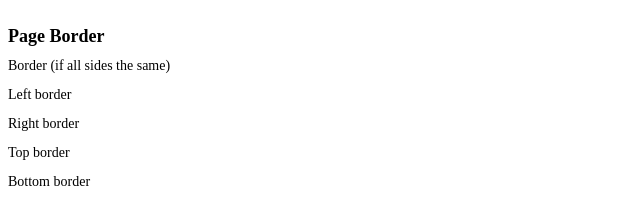
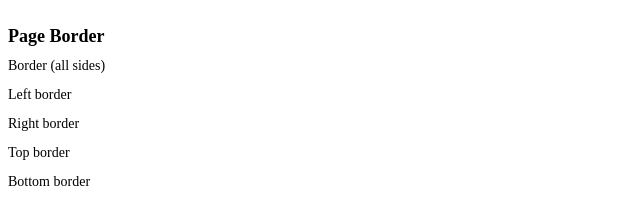
Before and after one commit to averyjohnston/4tw-style-extension, a browser extension: page src/side-panel.html in a window 1280 px wide. Shown: the part 377-594 px from the top of the page, 0-640 px from the left. Drawn offline with Linux system fonts and the light colour scheme.

Commit message:
fix: shorten border label to fit on one line

```diff
--- a/src/side-panel.html
+++ b/src/side-panel.html
@@ -46,7 +46,7 @@
 
       <h2 class="section-header">Page Border</h2>
       <label>
-        <p>Border (if all sides the same)</p>
+        <p>Border (all sides)</p>
         <input name="pageBorder" type="text" />
       </label>
       <label>
```
